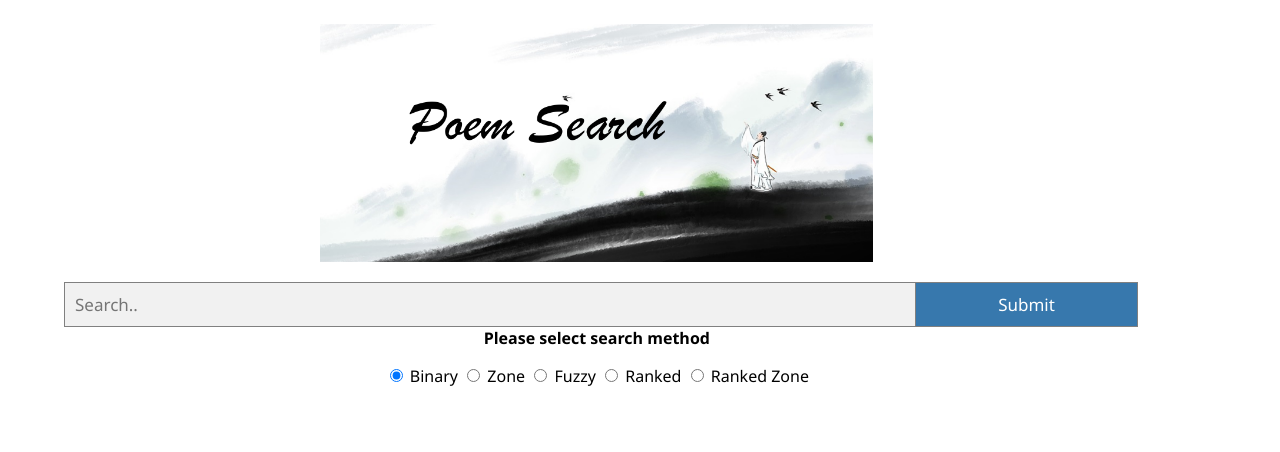
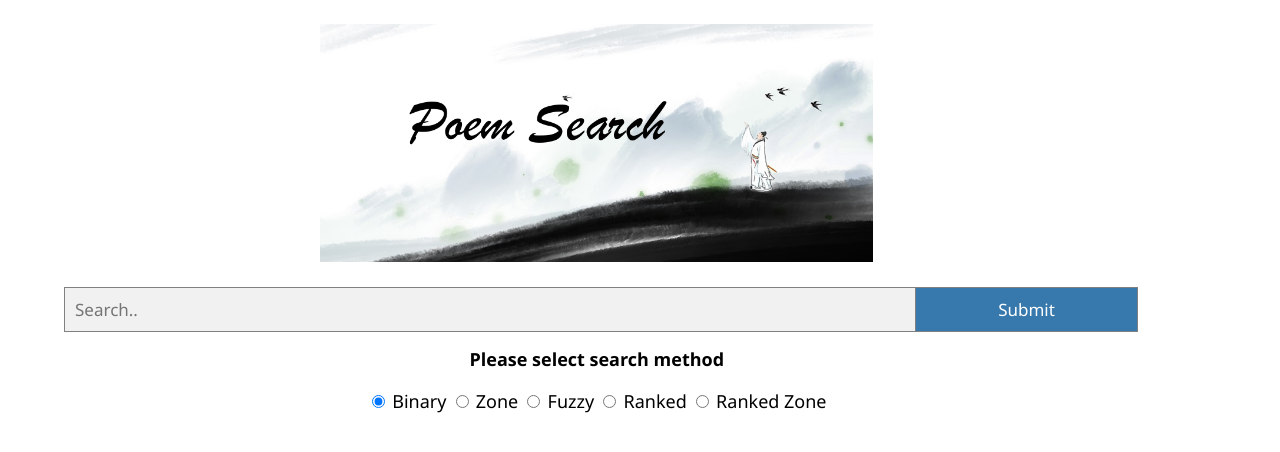
Before and after one commit to yashen32768/Crawl-for-poems, a Flask app: page / in a window 1280 px wide. Shown: the top 452 px of the page. Run offline with Flask 2, Linux system fonts and the light colour scheme; parts of the project's set-up code (start-up, migrations or seed data) failed here and were passed over; some libraries are stand-ins or nearby versions.

Commit message:
index.html

```diff
--- a/poem/static/css/main.css
+++ b/poem/static/css/main.css
@@ -16,7 +16,13 @@
     font-size: large;
     margin-top: 15px;
 } */
-
+.model_choice{
+    font-size: large;
+}
+.tips{
+    font-size: large;
+    margin-top: 25px;
+}
 .bar{
     margin: 20px;
     position: relative;
--- a/poem/templates/index.html
+++ b/poem/templates/index.html
@@ -40,6 +40,7 @@
   float: left;
   width: 80%;
   background: #f1f1f1;
+  margin-bottom: 15px;
 }
 
 /* Style the submit button */
@@ -54,6 +55,7 @@
   border-left: none; /* Prevent double borders */
   cursor: pointer;
   position: relative;
+  margin-bottom: 15px;
 }
 
 form.search-bar input[type=submit]:hover {
@@ -90,17 +92,17 @@
                 <input type="submit"></button>
                 <div class="buttons">
                     <div class="search-model">
-                        <p>Please select search method</p>
+                        <p class="tips">Please select search method</p>
                         <input type="radio" name="method" id="binary" value="0" checked="checked">
-                        <label for="boolean">Binary</label>
+                        <label for="boolean" class="model_choice">Binary</label>
                         <input type="radio" name="method" id="zone" value="1">
-                        <label for="boolean">Zone</label>
+                        <label for="boolean" class="model_choice">Zone</label>
                         <input type="radio" name="method" id="fuzzy" value="2">
-                        <label for="boolean">Fuzzy</label>
+                        <label for="boolean" class="model_choice">Fuzzy</label>
                         <input type="radio" name="method" id="ranked" value="3">
-                        <label for="boolean">Ranked</label>
+                        <label for="boolean" class="model_choice">Ranked</label>
                         <input type="radio" name="method" id="ranked zone" value="4">
-                        <label for="boolean">Ranked Zone</label>
+                        <label for="boolean" class="model_choice">Ranked Zone</label>
                     </div>
                     <!-- <select class="search-model">
                         <option value="0">Binary</option>
```
